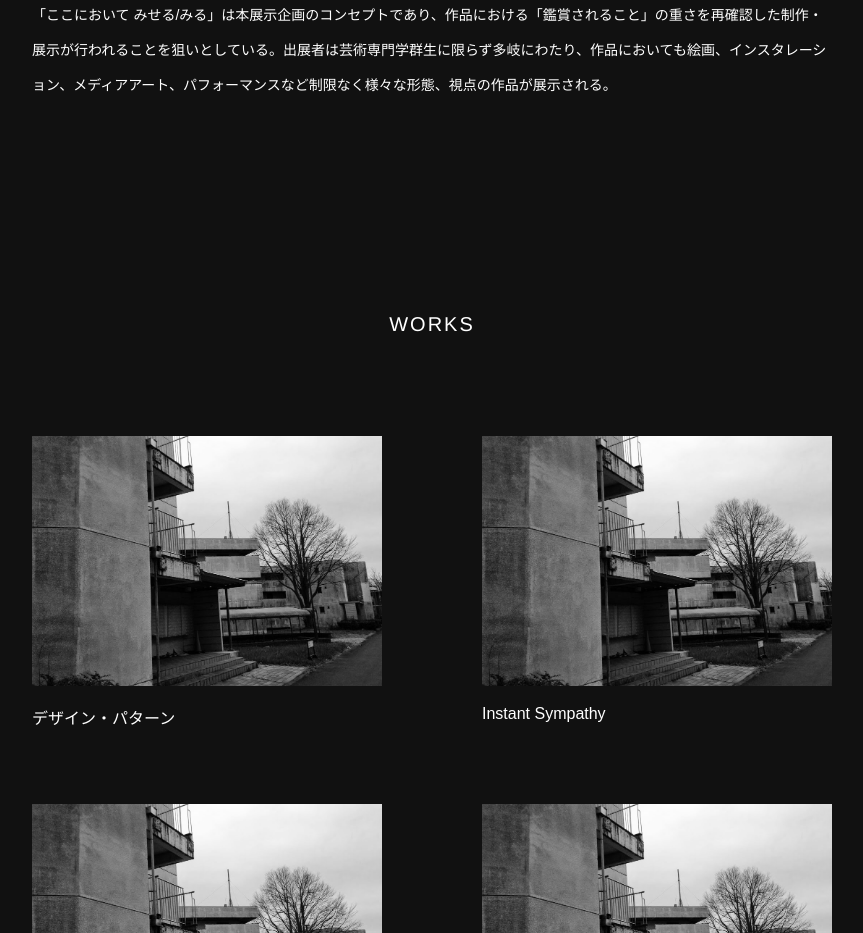
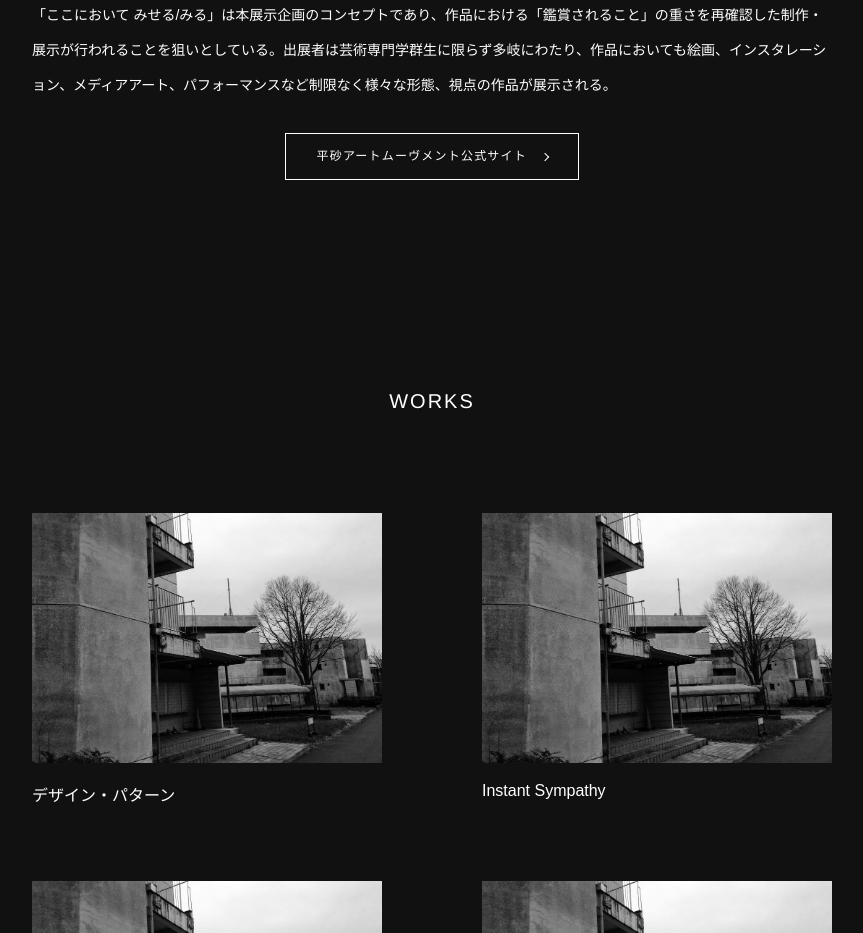
Before and after one commit to nandenjin/ham, a Nuxt app: page / in a window 1280 px wide. Shown: the part 1200-2133 px from the top of the page, without its empty margins (253-1116 px from the left). Built offline with nearby package versions, Linux system fonts and the light colour scheme.

Commit message:
Add link to official website

```diff
--- a/components/TheIndexSectionAbout.vue
+++ b/components/TheIndexSectionAbout.vue
@@ -18,6 +18,11 @@
         </p>
         <p>
           「ここにおいて みせる/みる」は本展示企画のコンセプトであり、作品における「鑑賞されること」の重さを再確認した制作・展示が行われることを狙いとしている。出展者は芸術専門学群生に限らず多岐にわたり、作品においても絵画、インスタレーション、メディアアート、パフォーマンスなど制限なく様々な形態、視点の作品が展示される。
+        </p>
+        <p class="button-container">
+          <a href="https://hirasunaart2019.myportfolio.com/" class="button button--arrow" target="_blank" rel="noopener">
+            平砂アートムーヴメント公式サイト
+          </a>
         </p>
       </div>
     </div>
@@ -49,4 +54,8 @@
       +rmq
         font-size: 13px
 
+      .button-container
+        margin: 30px 0
+        text-align: center
+
 </style>
```
